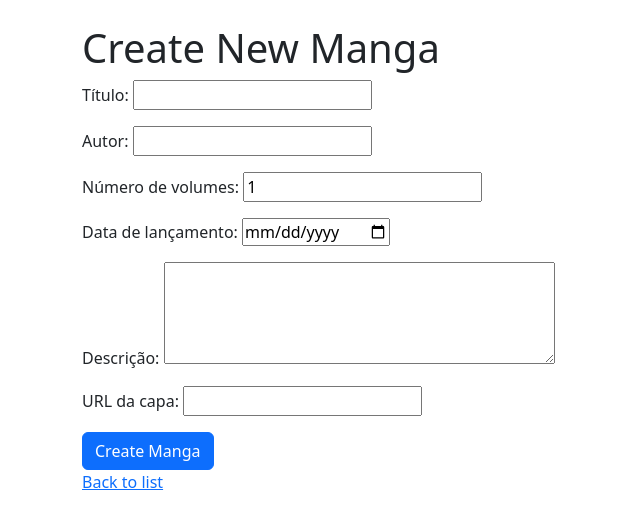
After one commit to 123duran/Manga-Collection-Manager, a Django app: page /create/ in a window 1280 px wide. The commit adds this page. Shown: the top 529 px of the page, without its empty margins (0-640 px from the left). Run offline with Django 5.2, Linux system fonts and the light colour scheme.

Commit message:
feat: Add manga_form.html template for manga creation page
This template provides a form interface for creating new manga entries using MangaForm.
It extends the base layout and includes CSRF protection and a styled submit button.

```diff
--- /dev/null
+++ b/mangasV2/mangas/forms.py
@@ -0,0 +1,21 @@
+from django import forms
+from django.forms import DateInput
+from .models import Manga
+
+
+class MangaForm(forms.ModelForm):
+    class Meta:
+        model = Manga
+        fields = ['title', 'author', 'volumes', 'release_date', 'description', 'cover']
+        labels = {
+            'title': 'Título',
+            'author': 'Autor',
+            'volumes': 'Número de volumes',
+            'release_date': 'Data de lançamento',
+            'description': 'Descrição',
+            'cover': 'URL da capa',
+        }
+        widgets = {
+            'release_date': DateInput(attrs={'type': 'date'}),
+            'description': forms.Textarea(attrs={'rows': 4}),
+        }
--- /dev/null
+++ b/mangasV2/mangas/templates/mangas/base.html
@@ -0,0 +1,14 @@
+<!DOCTYPE html>
+<html lang="pt-br">
+<head>
+    <meta charset="UTF-8">
+    <title>{% block title %}My Manga App{% endblock %}</title>
+    <link href="https://cdn.jsdelivr.net/npm/bootstrap@5.3.3/dist/css/bootstrap.min.css" rel="stylesheet">
+</head>
+<body>
+    <div class="container mt-4">
+        {% block content %}
+        {% endblock %}
+    </div>
+</body>
+</html>
--- /dev/null
+++ b/mangasV2/mangas/templates/mangas/manga_form.html
@@ -0,0 +1,11 @@
+{% extends 'mangas/base.html' %}
+
+{% block content %}
+  <h1>Create New Manga</h1>
+  <form method="post">
+    {% csrf_token %}
+    {{ form.as_p }}
+    <button type="submit" class="btn btn-primary">Create Manga</button>
+  </form>
+  <a href="{% url 'manga_list' %}">Back to list</a>
+{% endblock %}
--- a/mangasV2/mangas/templates/mangas/manga_list.html
+++ b/mangasV2/mangas/templates/mangas/manga_list.html
@@ -14,6 +14,7 @@
 <body>
     <div class="container mt-5">
         <h1 class="mb-4">Lista de Mangás</h1>
+        <a href="{% url 'manga_create' %}" class="btn btn-success mb-3">Add New Manga</a>
         <div class="row row-cols-1 row-cols-sm-2 row-cols-md-3 row-cols-lg-5 g-3">
             {% for manga in mangas %}
                 <div class="col d-flex">
--- a/mangasV2/mangas/urls.py
+++ b/mangasV2/mangas/urls.py
@@ -8,4 +8,5 @@ urlpatterns = [
     path('<int:manga_id>/', views.manga_detail, name='manga_detail'),  # Manga Details
     path('chapter/<int:id>/toggle-owned/', views.toggle_owned_chapter, name='toggle_owned_chapter'),  # Toggle ownership
     path('manga/<int:manga_id>/create-chapter/', views.create_chapter, name='create_chapter'),  # Create chapter
+    path('create/', views.manga_create, name='manga_create'), # Create Manga
 ]
--- a/mangasV2/mangas/views.py
+++ b/mangasV2/mangas/views.py
@@ -2,6 +2,7 @@ from django.utils import timezone
 from django.shortcuts import render, get_object_or_404, redirect
 from django.urls import reverse
 from .models import Manga, Chapter
+from .forms import MangaForm
 
 def manga_list(request):
     mangas = Manga.objects.all()  # Retrieve all mangas
@@ -45,3 +46,13 @@ def create_chapter(request, manga_id):
     owned=False)
 
     return redirect(reverse('manga_detail', args=[manga.id]))  # Redireciona de volta para a página do mangá
+
+def manga_create(request):
+    if request.method == 'POST':
+        form = MangaForm(request.POST)
+        if form.is_valid():
+            form.save()
+            return redirect('manga_list')  # ou outra página de sucesso
+    else:
+        form = MangaForm()
+    return render(request, 'mangas/manga_form.html', {'form': form})
```
